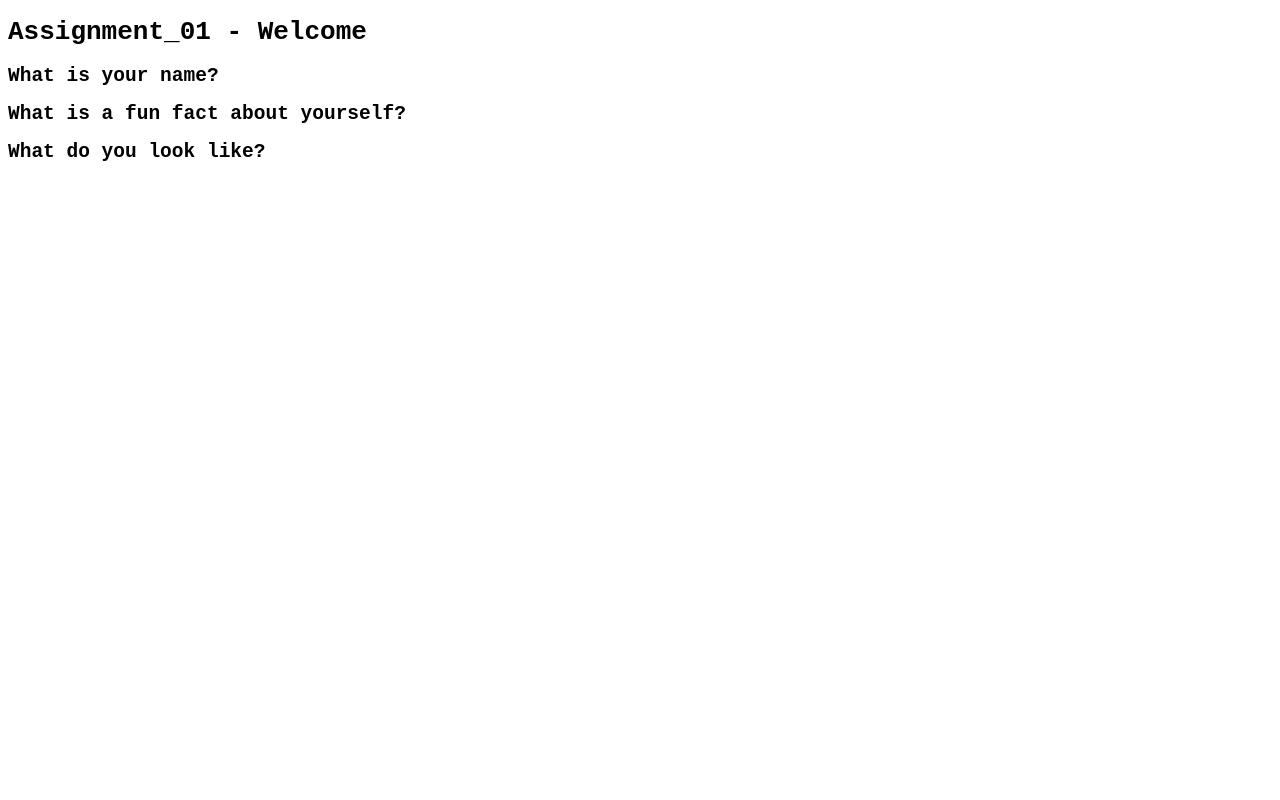
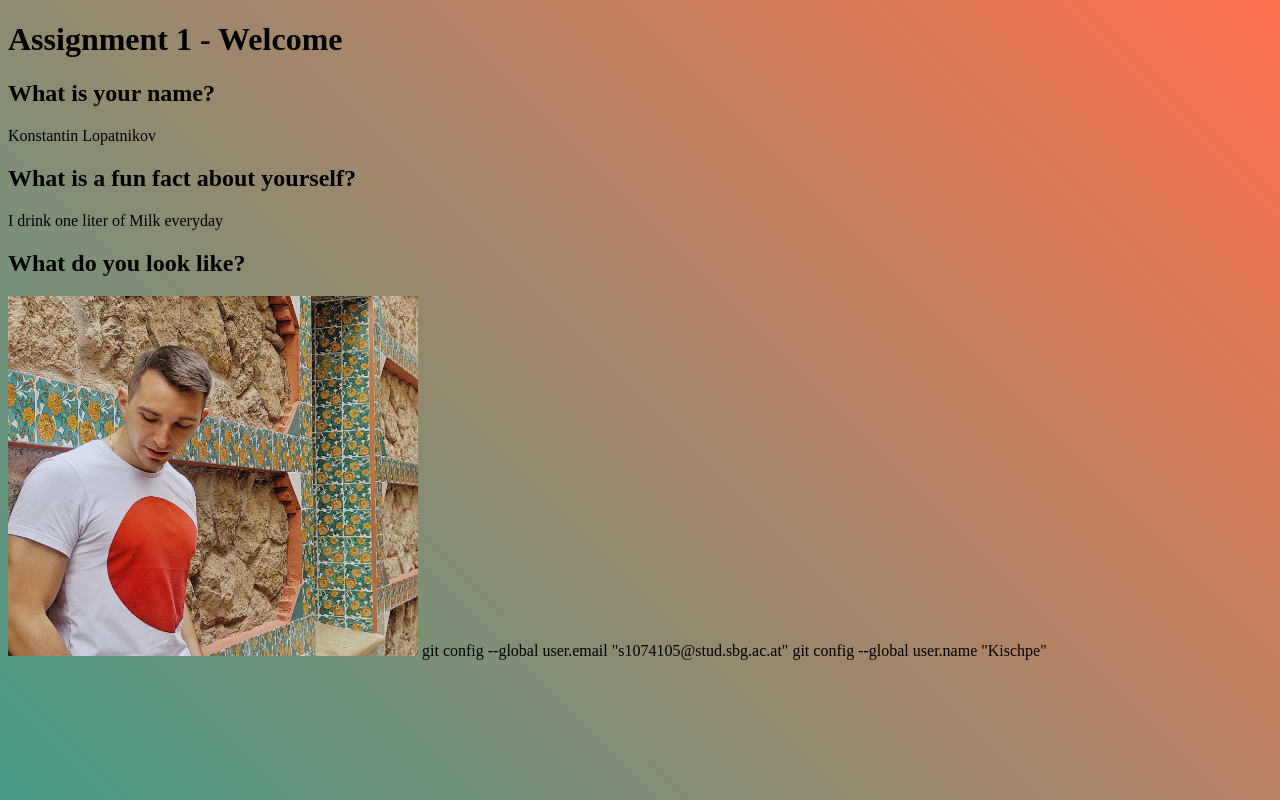
Before and after one commit to webprogplus/assignment-01-Kischpe, a plain HTML site: page index.html in a window 1280 px wide. Shown: the top 800 px of the page. Drawn offline with Linux system fonts and the light colour scheme.

```diff
--- a/index.html
+++ b/index.html
@@ -6,20 +6,23 @@
     <link rel="stylesheet" href="style.css"/>
   </head>
   <body>
-    <h1>Assignment_01 - Welcome</h1>
+    <h1>Assignment 1 - Welcome</h1>
 
     <h2>What is your name?</h2>
     <p>
-      <!-- TODO(you): Enter your answer here -->
+      Konstantin Lopatnikov
     </p>
 
     <h2>What is a fun fact about yourself?</h2>
     <p>
-      <!-- TODO(you): Enter your answer here -->
+      I drink one liter of Milk everyday
     </p>
 
     <h2>What do you look like?</h2>
-    <!-- TODO(you): Add a picture of yourself or of something that represents yourself. -->
+    <img src="Me.jpeg" alt="me" style="width:410px;height:360px;">
 
   </body>
 </html>
+
+git config --global user.email "s1074105@stud.sbg.ac.at"
+git config --global user.name "Kischpe"
--- a/style.css
+++ b/style.css
@@ -1,3 +1,9 @@
 body {
-  font-family: monospace;
+  font-family: microsoft yahei;
 }
+html {
+  height: 200%;
+  }
+  body {
+    background-image: linear-gradient(45deg, #00ad9f, rgba(255, 112, 76, 1));;
+  }0 ....
```
Also changed, not shown: Me.jpeg (added).
